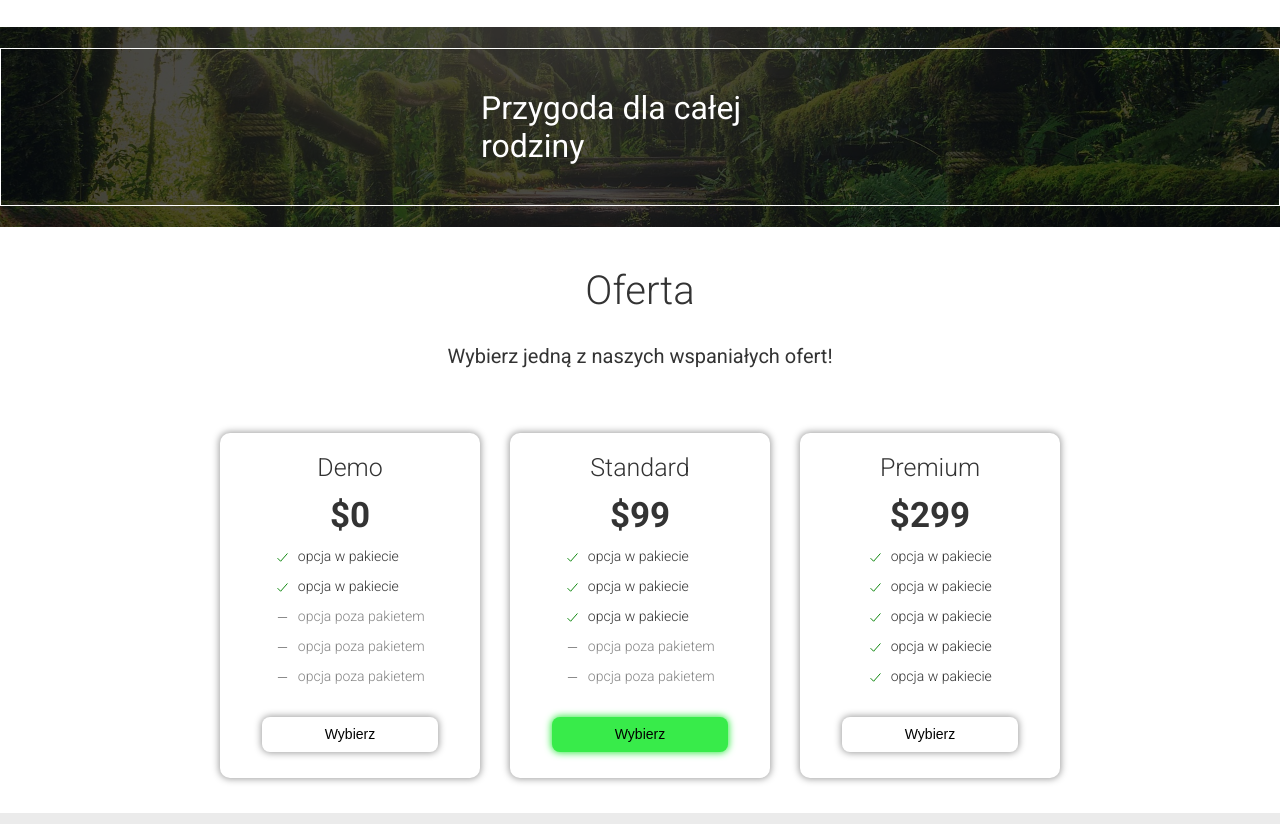
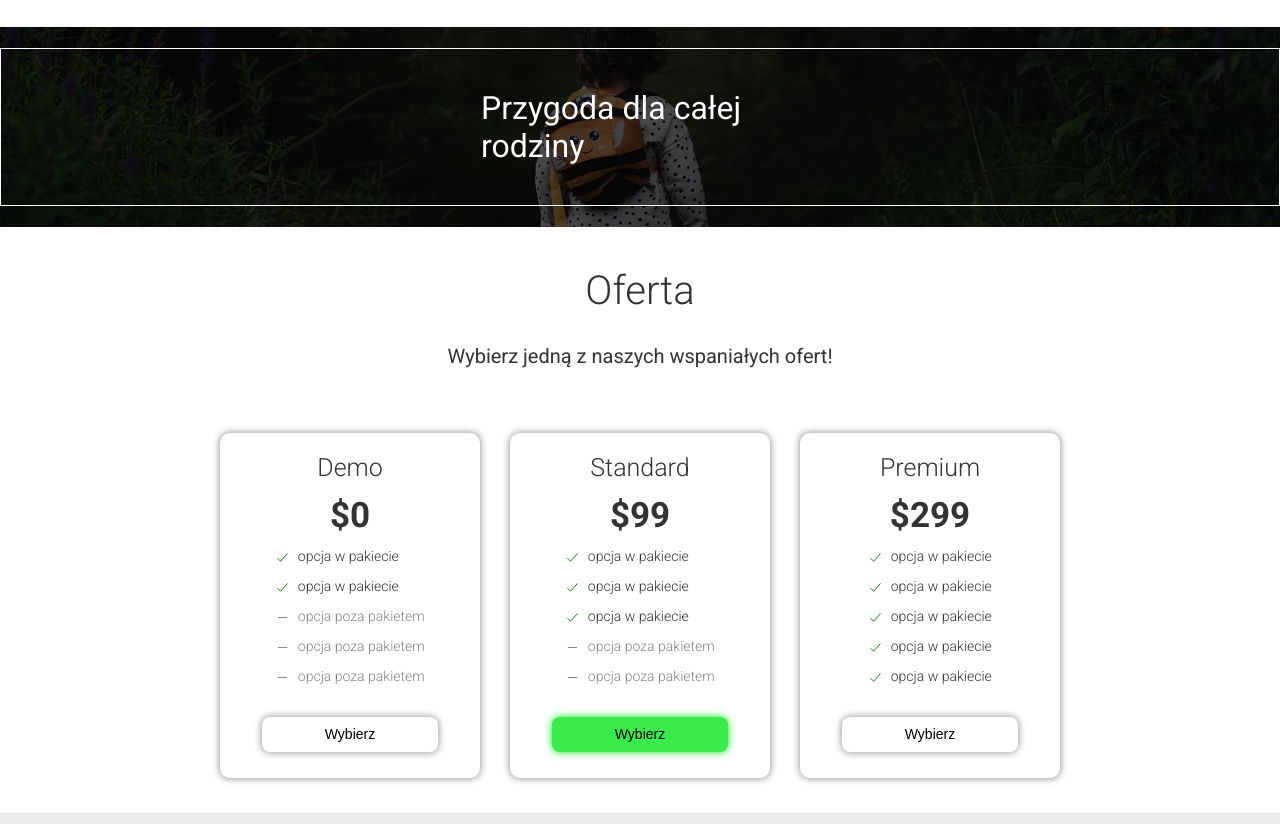
Before and after one commit to KacperBartlomiejczak/Forest, a website: page index.html in a window 1280 px wide. Shown: the part 993-1817 px from the top of the page. Drawn offline with nearby package versions, Linux system fonts and the light colour scheme; files that its build step writes are made by us from their sources; files whose address does not match are found by name.

Commit message:
bg fixes

```diff
--- a/src/sass/media/_large.scss
+++ b/src/sass/media/_large.scss
@@ -75,7 +75,7 @@
 	}
 	.ad {
 		min-height: 200px;
-		background-image: url("src/img/jungle-desktop.jpeg");
+		background-image: url("../../dist/img/girl-desktop.jpeg");
 		&__heading {
 			font-size: 3.2rem;
 			padding: 4rem 15em;
```
